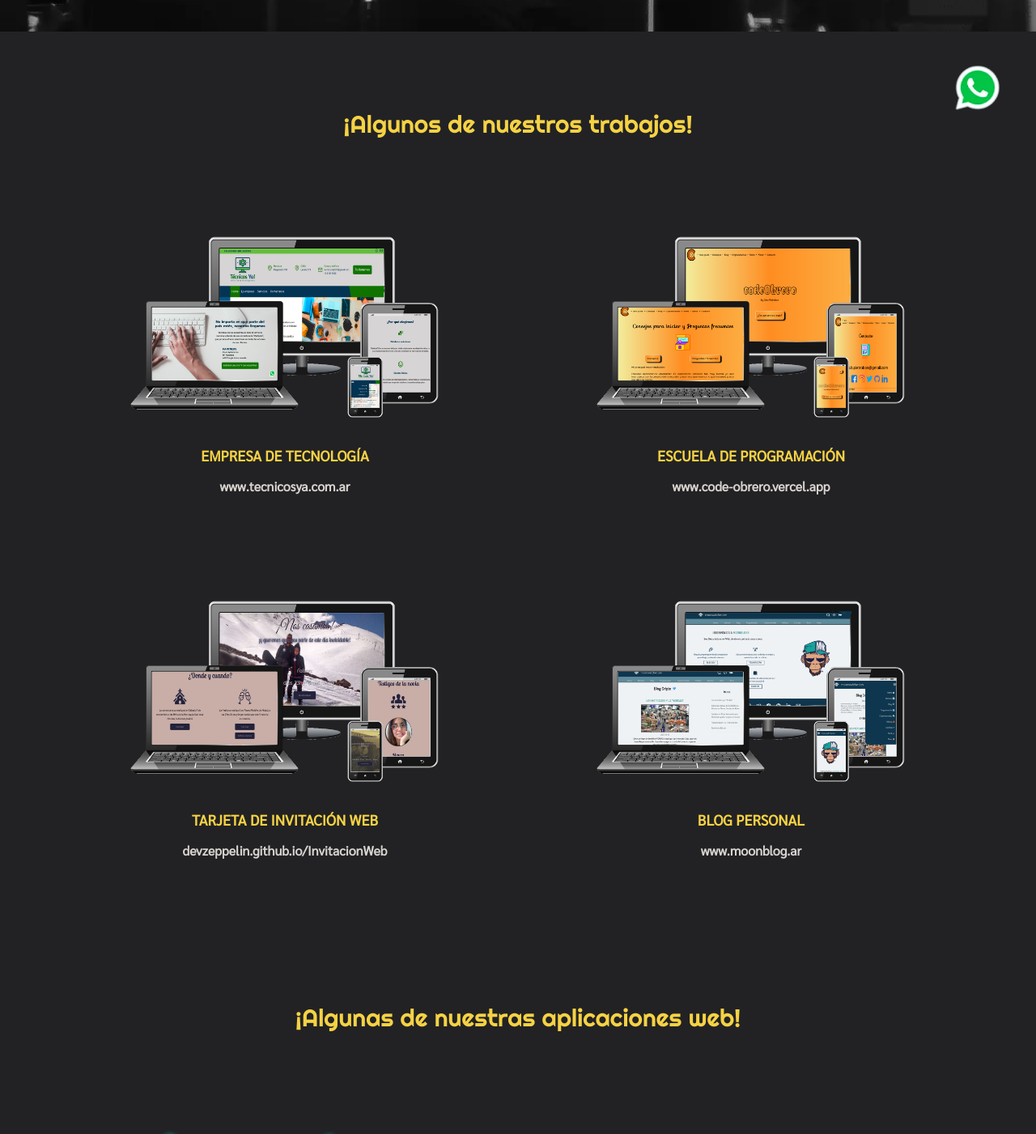
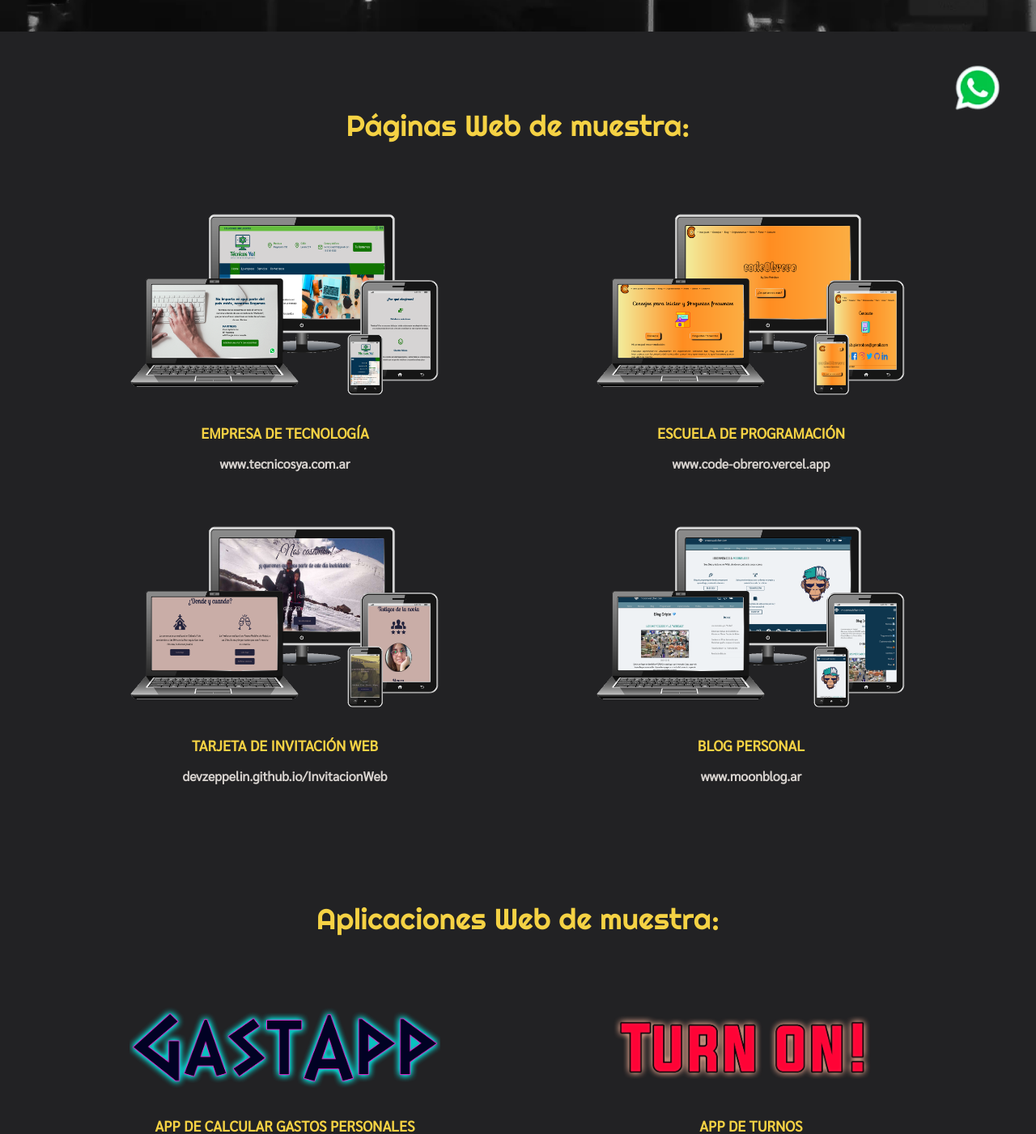
Before and after one commit to DevZeppelin/devzeppelinweb, a Next.js app: page /servicios in a window 1280 px wide. Shown: the part 620-2021 px from the top of the page at 81% size. Built offline with nearby package versions, Linux system fonts and the light colour scheme.

Commit message:
little changes on services

```diff
--- a/components/sections/SectionWorkComponent.js
+++ b/components/sections/SectionWorkComponent.js
@@ -1,6 +1,6 @@
 const SectionWorkComponent = ({ description, web, src }) => {
   return (
-    <div className="p-6 md:p-16">
+    <div className="p-6 md:p-8">
       <a href={`https://${web}`} rel="noreferrer" target="_blank">
         <div className=" w-96 animateImage mx-auto">
           <img
--- a/pages/servicios.js
+++ b/pages/servicios.js
@@ -30,8 +30,8 @@ const Servicios = () => {
           <div>
           <section id="work">
           <div className="p-4 md:px-16 mx-auto pt-16 ">
-            <h2 className="text-center text-3xl text-yellow my-8 pb-6">
-              ¡Algunos de nuestros trabajos!
+            <h2 className="text-center text-4xl text-yellow my-8 pb-6">
+              Páginas Web de muestra:
             </h2>
             <div className="grid grid-cols-1 md:grid-cols-2 space-y-4 md:space-y-0">
               <Fade bottom>
@@ -67,8 +67,8 @@ const Servicios = () => {
         </section>
         <section id="work">
           <div className="p-4 md:px-16 mx-auto pt-16 ">
-            <h2 className="text-center text-3xl text-yellow my-8 pb-6">
-              ¡Algunas de nuestras aplicaciones web!
+            <h2 className="text-center text-4xl text-yellow my-8 pb-6">
+              Aplicaciones Web de muestra:
             </h2>
             <div className="grid grid-cols-1 md:grid-cols-2 space-y-4 md:space-y-0">
               <Fade bottom>
```
